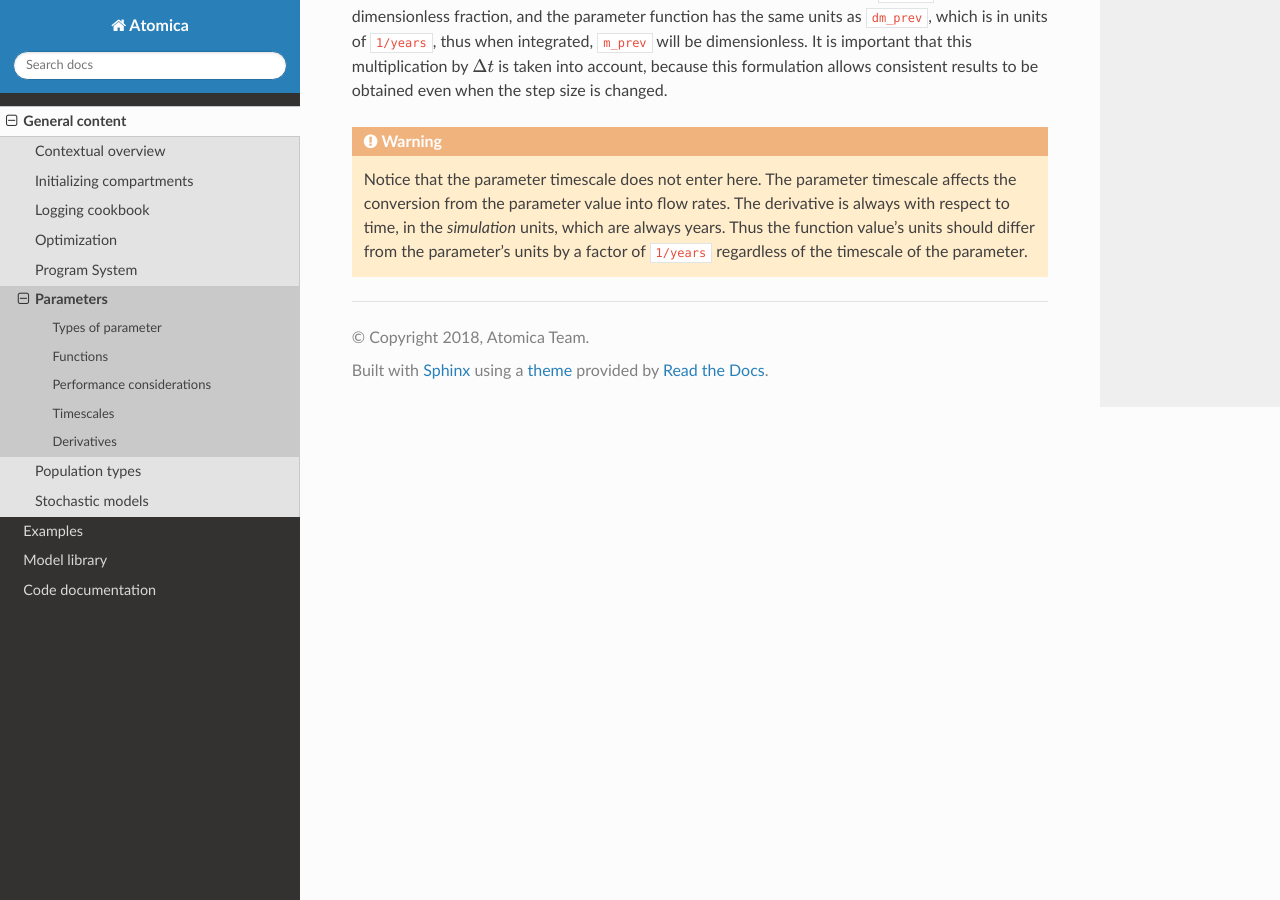
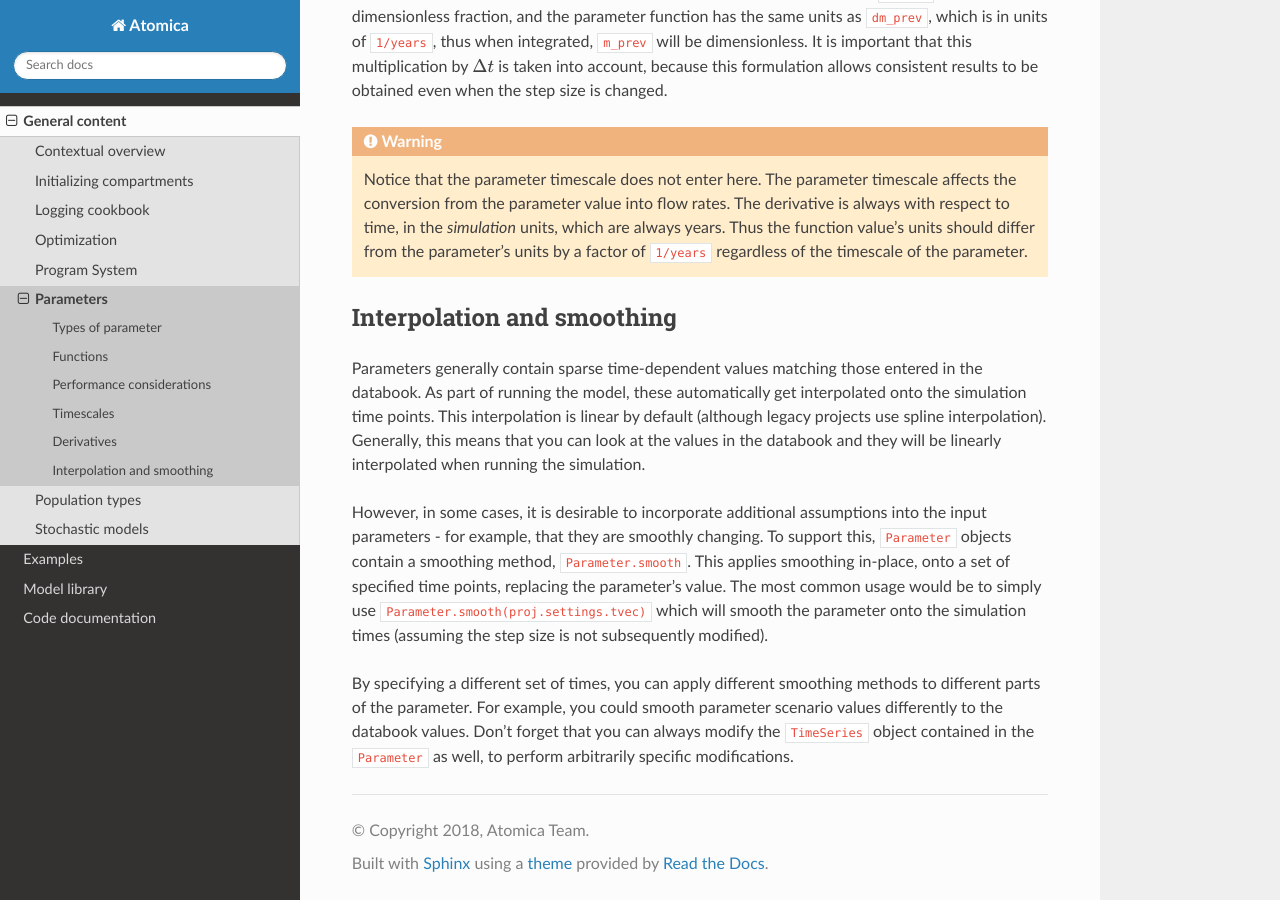
Before and after one commit to atomicateam/atomica, a Sphinx documentation site: the page built from docs/general/Parameters.rst, in a window 1280 px wide and 900 px high, scrolled down 4947 px. Built offline with Sphinx 7.4.7 and the Read the Docs theme 2.0.0, drawn with Linux system fonts in a browser that asks for light colours.

Commit message:
Add note to documentation

```diff
--- a/docs/general/Parameters.rst
+++ b/docs/general/Parameters.rst
@@ -106,3 +106,12 @@ After integration, the parameter value can be inspected and analyzed as normal.
 .. warning::
 
 	Notice that the parameter timescale does not enter here. The parameter timescale affects the conversion from the parameter value into flow rates. The derivative is always with respect to time, in the *simulation* units, which are always years. Thus the function value's units should differ from the parameter's units by a factor of ``1/years`` regardless of the timescale of the parameter.
+
+Interpolation and smoothing
+***************************
+
+Parameters generally contain sparse time-dependent values matching those entered in the databook. As part of running the model, these automatically get interpolated onto the simulation time points. This interpolation is linear by default (although legacy projects use spline interpolation). Generally, this means that you can look at the values in the databook and they will be linearly interpolated when running the simulation.
+
+However, in some cases, it is desirable to incorporate additional assumptions into the input parameters - for example, that they are smoothly changing. To support this, ``Parameter`` objects contain a smoothing method, ``Parameter.smooth``. This applies smoothing in-place, onto a set of specified time points, replacing the parameter's value. The most common usage would be to simply use ``Parameter.smooth(proj.settings.tvec)`` which will smooth the parameter onto the simulation times (assuming the step size is not subsequently modified).
+
+By specifying a different set of times, you can apply different smoothing methods to different parts of the parameter. For example, you could smooth parameter scenario values differently to the databook values. Don't forget that you can always modify the ``TimeSeries`` object contained in the ``Parameter`` as well, to perform arbitrarily specific modifications.
```
